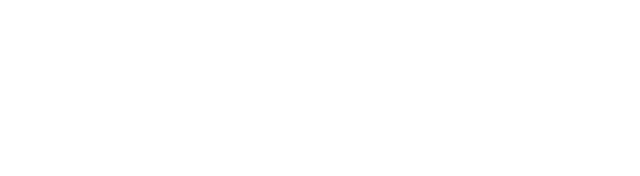
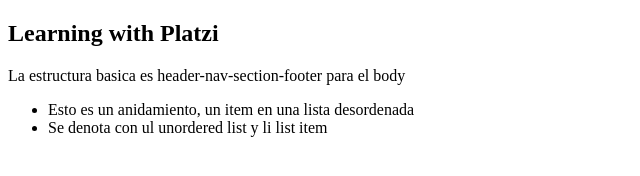
Before and after one commit to 77Florez/Frontend, a plain HTML site: page index.html in a window 1280 px wide. Shown: the whole page, without its empty margins (0-640 px from the left). Drawn offline with Linux system fonts and the light colour scheme.

Commit message:
Second commit, agregué titulos y listas

```diff
--- a/index.html
+++ b/index.html
@@ -15,7 +15,12 @@
     </nav>
 
     <section>
-
+        <h1>Learning with Platzi</h1>
+        <p>La estructura basica es header-nav-section-footer para el body</p>
+        <ul>
+            <li>Esto es un anidamiento, un item en una lista desordenada</li>
+            <li>Se denota con ul unordered list y li list item</li>
+        </ul>
     </section>
 
     <footer>
```
